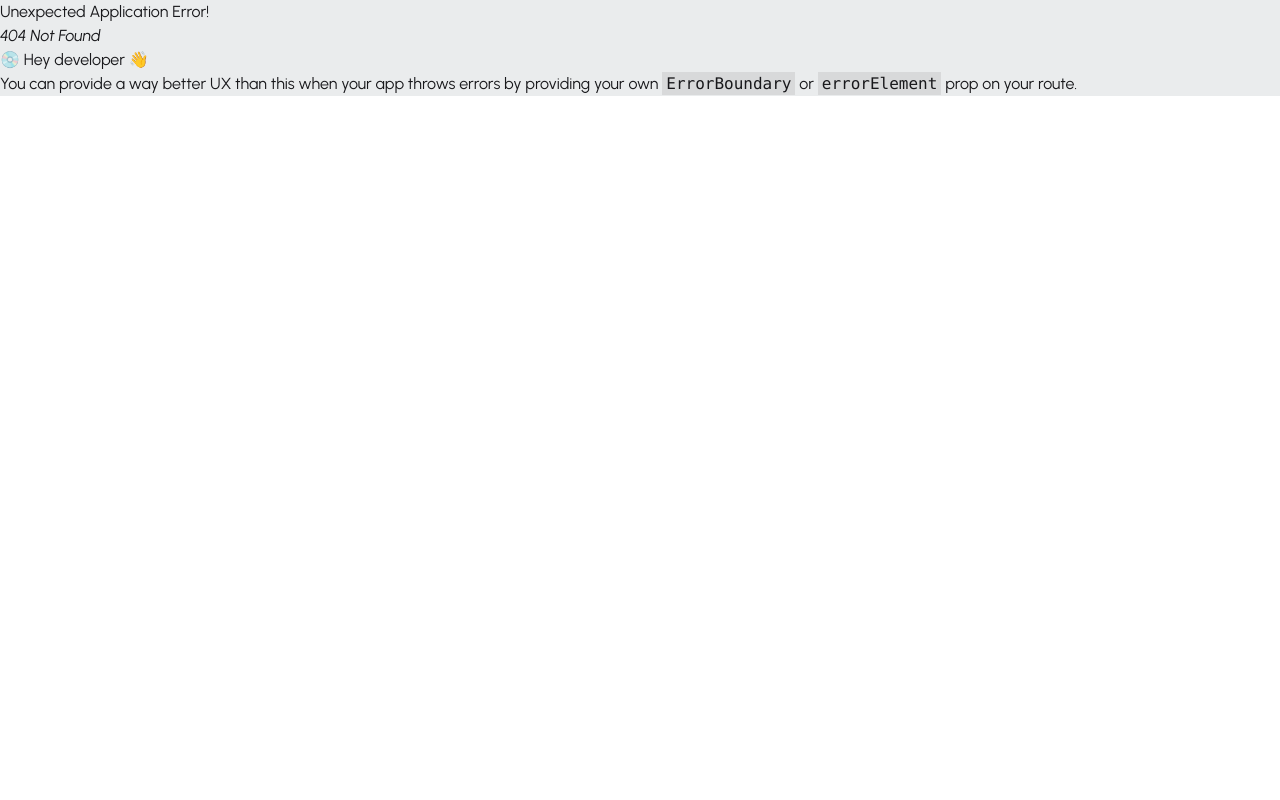
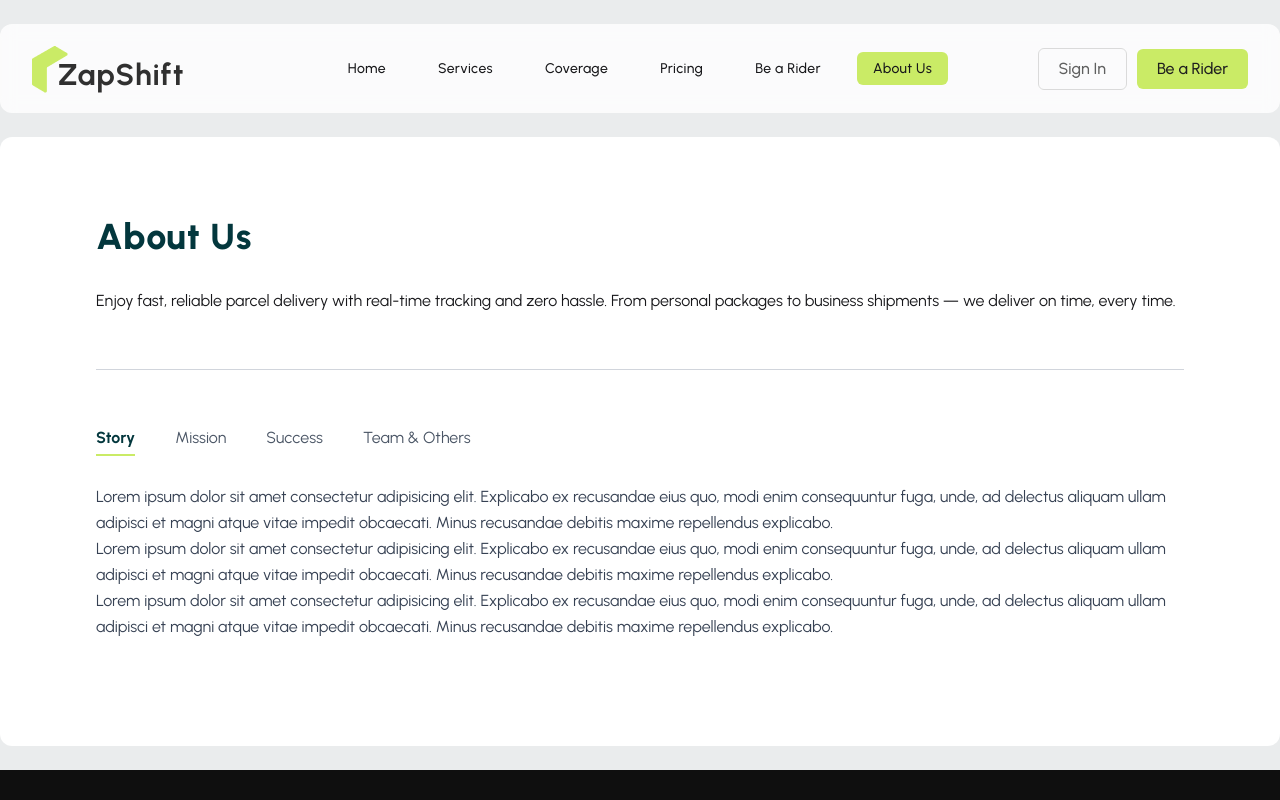
Before and after one commit to aamamunszone/zap-shift-client, a React (Vite) app: page /about-us in a window 1280 px wide. Before the commit this address had no page. Shown: the top 800 px of the page. Built offline with nearby package versions, Linux system fonts and the light colour scheme.

Commit message:
feat(AboutPage): About page added with tab system

```diff
--- a/package.json
+++ b/package.json
@@ -20,6 +20,7 @@
     "react-icons": "^5.5.0",
     "react-leaflet": "^5.0.0-rc.2",
     "react-router": "^7.9.6",
+    "react-tabs": "^6.1.0",
     "swiper": "^12.0.3",
     "tailwindcss": "^4.1.17"
   },
--- /dev/null
+++ b/src/pages/About/About.jsx
@@ -0,0 +1,140 @@
+import React from 'react';
+import Container from '../../components/common/Container/Container';
+import { Tab, TabList, TabPanel, Tabs } from 'react-tabs';
+import 'react-tabs/style/react-tabs.css';
+
+const About = () => {
+  return (
+    <div className="mb-6">
+      <title>ZapShift | About Us</title>
+
+      {/* About Us Section */}
+      <section>
+        <Container className="rounded-xl bg-base-100 px-24 py-20">
+          <div>
+            <h2 className="text-secondary text-4xl font-extrabold tracking-wide mb-8">
+              About Us
+            </h2>
+            <p className="mb-14">
+              Enjoy fast, reliable parcel delivery with real-time tracking and
+              zero hassle. From personal packages to business shipments — we
+              deliver on time, every time.
+            </p>
+          </div>
+
+          {/* Divider */}
+          <div className="border-b border-gray-300"></div>
+
+          <div className="mt-14 min-h-[30vh]">
+            <Tabs>
+              <TabList className="flex gap-10 pb-3">
+                <Tab
+                  className="cursor-pointer text-gray-600 pb-1"
+                  selectedClassName="text-secondary font-bold border-b-2 border-primary"
+                >
+                  Story
+                </Tab>
+                <Tab
+                  className="cursor-pointer text-gray-600 pb-1"
+                  selectedClassName="text-secondary font-bold border-b-2 border-primary"
+                >
+                  Mission
+                </Tab>
+                <Tab
+                  className="cursor-pointer text-gray-600 pb-1"
+                  selectedClassName="text-secondary font-bold border-b-2 border-primary"
+                >
+                  Success
+                </Tab>
+                <Tab
+                  className="cursor-pointer text-gray-600 pb-1"
+                  selectedClassName="text-secondary font-bold border-b-2 border-primary"
+                >
+                  Team & Others
+                </Tab>
+              </TabList>
+
+              <TabPanel>
+                <p className="mt-4 text-gray-700 leading-relaxed">
+                  Lorem ipsum dolor sit amet consectetur adipisicing elit.
+                  Explicabo ex recusandae eius quo, modi enim consequuntur fuga,
+                  unde, ad delectus aliquam ullam adipisci et magni atque vitae
+                  impedit obcaecati. Minus recusandae debitis maxime repellendus
+                  explicabo. <br />
+                  Lorem ipsum dolor sit amet consectetur adipisicing elit.
+                  Explicabo ex recusandae eius quo, modi enim consequuntur fuga,
+                  unde, ad delectus aliquam ullam adipisci et magni atque vitae
+                  impedit obcaecati. Minus recusandae debitis maxime repellendus
+                  explicabo. <br />
+                  Lorem ipsum dolor sit amet consectetur adipisicing elit.
+                  Explicabo ex recusandae eius quo, modi enim consequuntur fuga,
+                  unde, ad delectus aliquam ullam adipisci et magni atque vitae
+                  impedit obcaecati. Minus recusandae debitis maxime repellendus
+                  explicabo.
+                </p>
+              </TabPanel>
+              <TabPanel>
+                <p className="mt-4 text-gray-700 leading-relaxed">
+                  Lorem ipsum dolor sit amet consectetur, adipisicing elit.
+                  Repudiandae in nam hic consequuntur facere, earum ut
+                  consequatur nihil voluptates aperiam illum nemo blanditiis
+                  perferendis atque amet, tempore dolor praesentium qui? Saepe
+                  porro illum omnis dignissimos veritatis, asperiores enim nemo
+                  sunt expedita provident similique et tenetur itaque modi quod.
+                  Officia possimus tenetur cupiditate voluptas dolorem expedita
+                  quisquam, dicta autem corrupti voluptatem? Nihil error
+                  obcaecati voluptatibus a. <br />
+                  Lorem ipsum dolor sit amet consectetur, adipisicing elit.
+                  Repudiandae in nam hic consequuntur facere, earum ut
+                  consequatur nihil voluptates aperiam illum nemo blanditiis
+                  perferendis atque amet, tempore dolor praesentium qui? Saepe
+                  porro illum omnis dignissimos veritatis, asperiores enim nemo
+                  sunt expedita provident similique et tenetur itaque modi quod.
+                  Officia possimus tenetur cupiditate voluptas dolorem expedita
+                  quisquam, dicta autem corrupti voluptatem? Nihil error
+                  obcaecati voluptatibus a.
+                </p>
+              </TabPanel>
+              <TabPanel>
+                <p className="mt-4 text-gray-700 leading-relaxed">
+                  Lorem, ipsum dolor sit amet consectetur adipisicing elit.
+                  Reprehenderit, aspernatur! Exercitationem laborum sit rerum
+                  ullam quaerat facilis repudiandae odit quas perspiciatis
+                  labore, sequi tempora eum quam ratione perferendis totam
+                  minima impedit. Placeat, eum voluptatem, debitis id repellat
+                  enim magnam, labore quod excepturi iste voluptates! <br />
+                  Lorem, ipsum dolor sit amet consectetur adipisicing elit.
+                  Reprehenderit, aspernatur! Exercitationem laborum sit rerum
+                  ullam quaerat facilis repudiandae odit quas perspiciatis
+                  labore, sequi tempora eum quam ratione perferendis totam
+                  minima impedit. Placeat, eum voluptatem, debitis id repellat
+                  enim magnam, labore quod excepturi iste voluptates!
+                </p>
+              </TabPanel>
+              <TabPanel>
+                <p className="mt-4 text-gray-700 leading-relaxed">
+                  Lorem ipsum dolor sit amet consectetur adipisicing elit.
+                  Maiores mollitia temporibus commodi totam praesentium minima,
+                  possimus repudiandae repellat illum atque voluptate aspernatur
+                  corrupti modi laboriosam eius illo. Aspernatur, architecto?
+                  Praesentium perferendis, debitis facilis dolores voluptatibus
+                  provident saepe aut nobis reiciendis commodi quidem sed
+                  deleniti vero. Excepturi incidunt repellendus vero
+                  exercitationem vel, doloribus delectus sunt voluptates
+                  reiciendis, earum voluptatibus, inventore sit. Repellat
+                  deserunt ex voluptatibus! <br />
+                  Lorem ipsum dolor sit amet consectetur adipisicing elit.
+                  Maiores mollitia temporibus commodi totam praesentium minima,
+                  possimus repudiandae repellat illum atque voluptate aspernatur
+                  corrupti modi laboriosam eius illo. Aspernatur, architecto?
+                </p>
+              </TabPanel>
+            </Tabs>
+          </div>
+        </Container>
+      </section>
+    </div>
+  );
+};
+
+export default About;
--- a/src/routes/Routes.jsx
+++ b/src/routes/Routes.jsx
@@ -3,6 +3,7 @@ import MainLayout from '../layouts/MainLayout/MainLayout';
 import Home from '../pages/Home/Home';
 import Coverage from '../pages/Coverage/Coverage';
 import Loader from '../components/common/Loader/Loader';
+import About from '../pages/About/About';
 
 export const router = createBrowserRouter([
   // MainLayout Routes
@@ -18,6 +19,10 @@ export const router = createBrowserRouter([
         Component: Coverage,
         loader: () => fetch('/data/warehouses.json').then((res) => res.json()),
       },
+      {
+        path: 'about-us',
+        Component: About,
+      },
     ],
   },
 ]);
```
Also changed, not shown: 1 other file (tests, documents, lock files or other folders).
